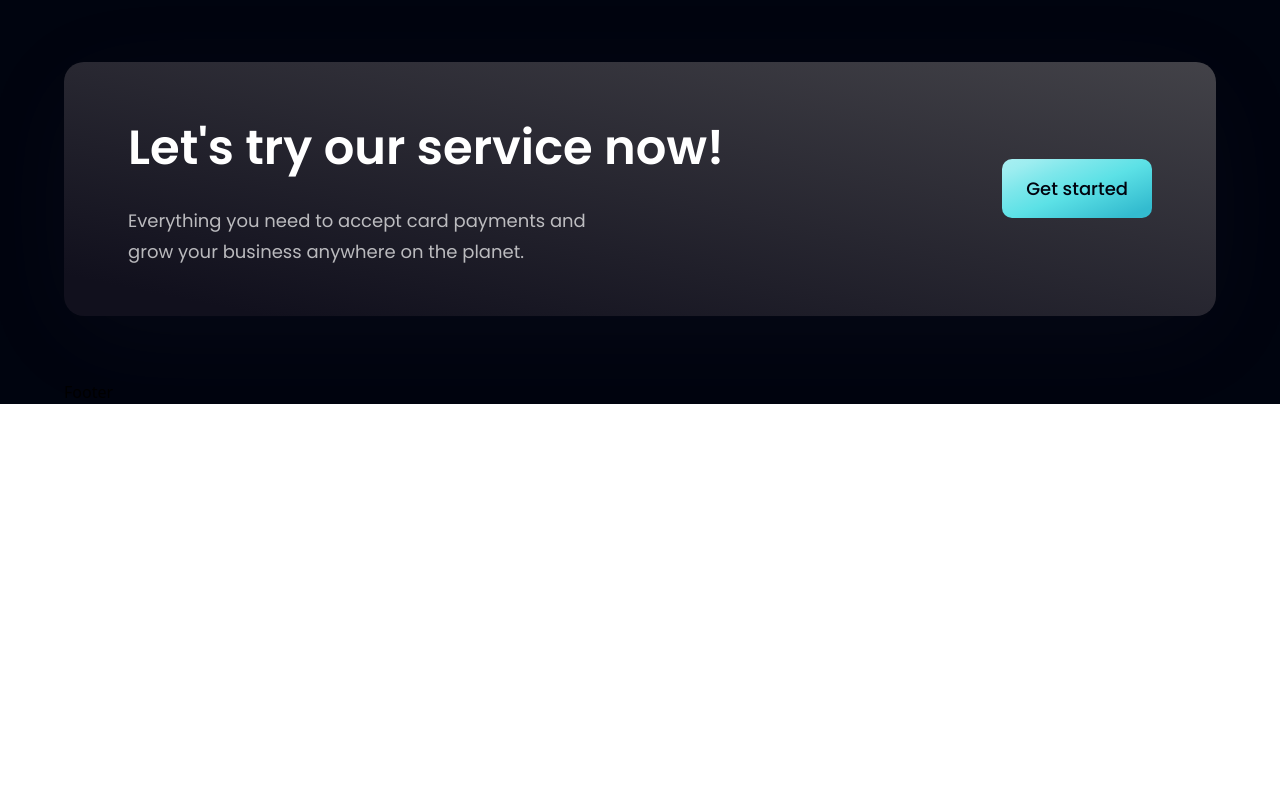
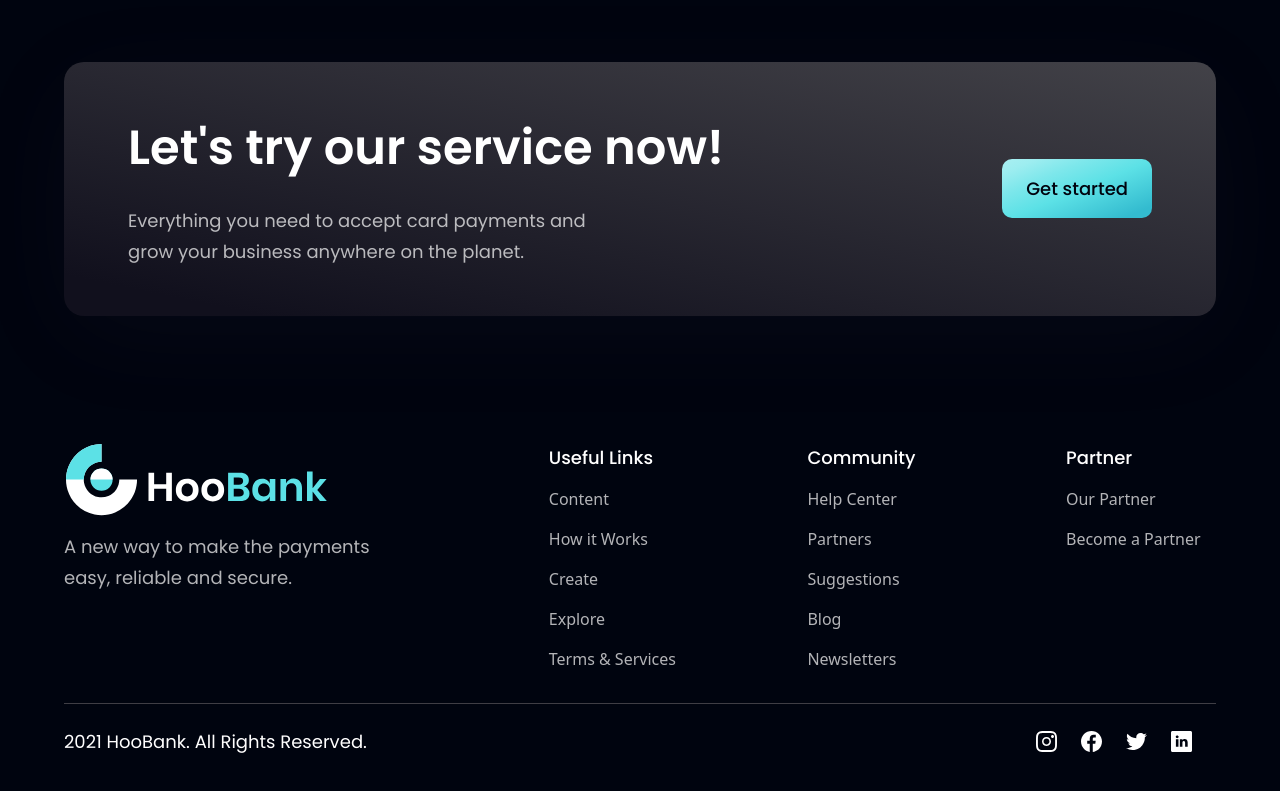
Before and after one commit to jane-doronina/react-modern-bank, a React (Vite) app: page / in a window 1280 px wide. Shown: the part 4082-4873 px from the top of the page. Before the commit the page ends 4486 px from the top, so only its background shows below. Built offline with nearby package versions, Linux system fonts and the light colour scheme.

Commit message:
feat: completed Footer component

```diff
--- a/src/components/Footer.jsx
+++ b/src/components/Footer.jsx
@@ -1,9 +1,38 @@
-import React from 'react'
+import styles from "../style";
+import { logo } from "../assets";
+import { footerLinks, socialMedia } from "../constants";
 
-const Footer = () => {
-  return (
-    <div>Footer</div>
-  )
-}
+const Footer = () => (
+  <section className={`${styles.flexCenter} ${styles.paddingY} flex-col`}>
+    <div className={`${styles.flexStart} md:flex-row flex-col mb-8 w-full` }>
+      <div className="flex-1 flex flex-col justify-start mr-10">
+        <img src={logo} alt="Hoobank" className="w-[266px] h-[72px] object-contain"/>
+        <p className={`${styles.paragraph} mt-4 max-w-[310px]`}>A new way to make the payments easy, reliable and secure.</p>
+      </div>
+      <div className="flex-[1.5] w-full flex flex-row justify-between flex-wrap md:mt-0 mt-10">
+        {footerLinks.map((footerLink) => (
+          <div key={footerLink.id} className="flex flex-col ss:my-0 my-4 min-w-[150px]">
+            <h4 className="font-poppins font-medium text-[18px] leading-[27px] text-white">{footerLink.title}</h4>
+            <ul className="list-none mt-4">
+              {footerLink.links.map((link, index) => (
+                <li key={link.name} className={`flex-poppins font-normal text-[16px] leading-[24px] text-dimWhite hover:text-secondary cursor-pointer ${index !== footerLink.links.length - 1 ? "mb-4" : "mb-0" }`}>
+                {link.name}
+                </li>
+              ))}
+            </ul>
+          </div>
+        ))}
+      </div>
+    </div>
+    <div className="w-full flex justify-between items-center md:flex-row flex-col pt-6 border-t-[1px] border-t-[#3F3E45]">
+      <p className="font-poppins font-normal text-center text-[18px] leading-[27px] text-white">2021 HooBank. All Rights Reserved.</p>
+      <div className="flex flex-row md:mt-0 mt-6">
+        {socialMedia.map((media, index) => (
+            <img key ={media.id} src={media.icon} alt={media.id} className={`w-[21px] h-[21px] object-contain cursor-pointer ${index !== socialMedia.length ? "mr-6" : "mr-0"}`}/>
+        ))}
+      </div>
+    </div>
+  </section>
+)
 
 export default Footer
```
